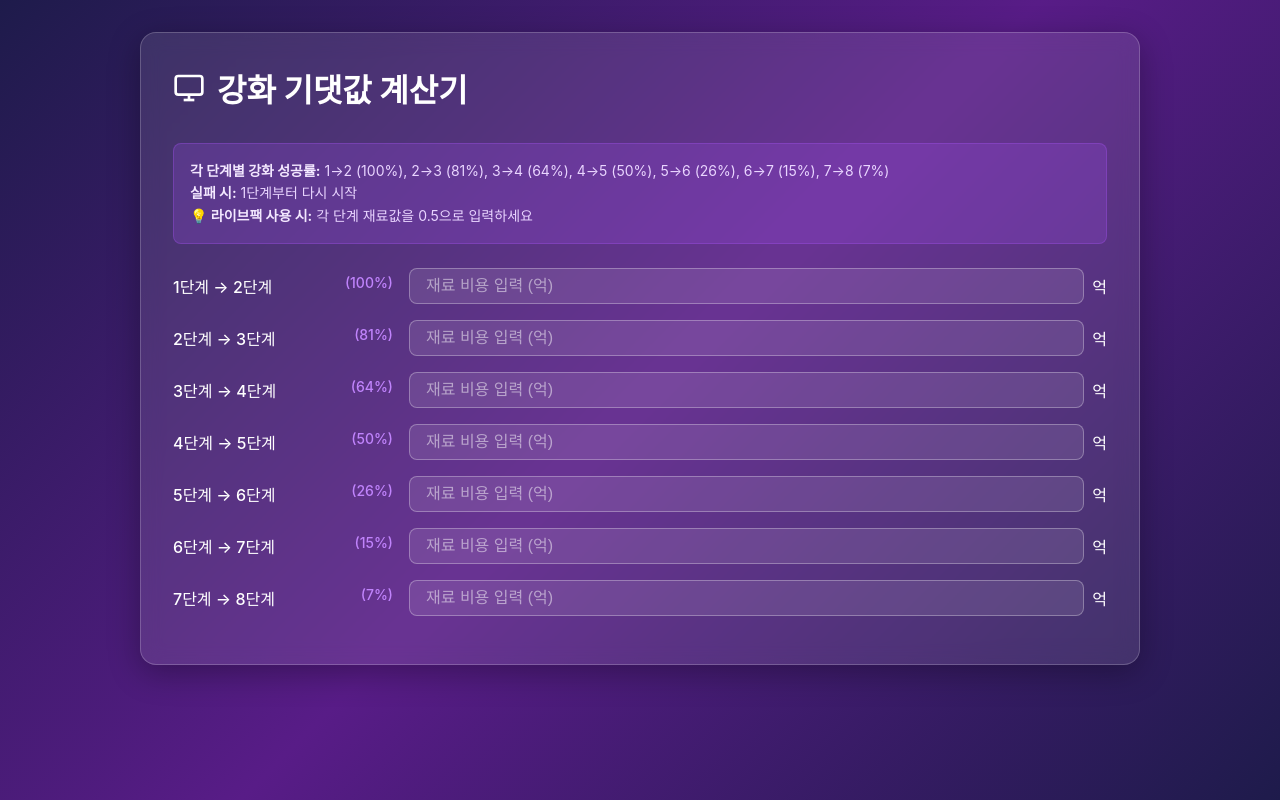
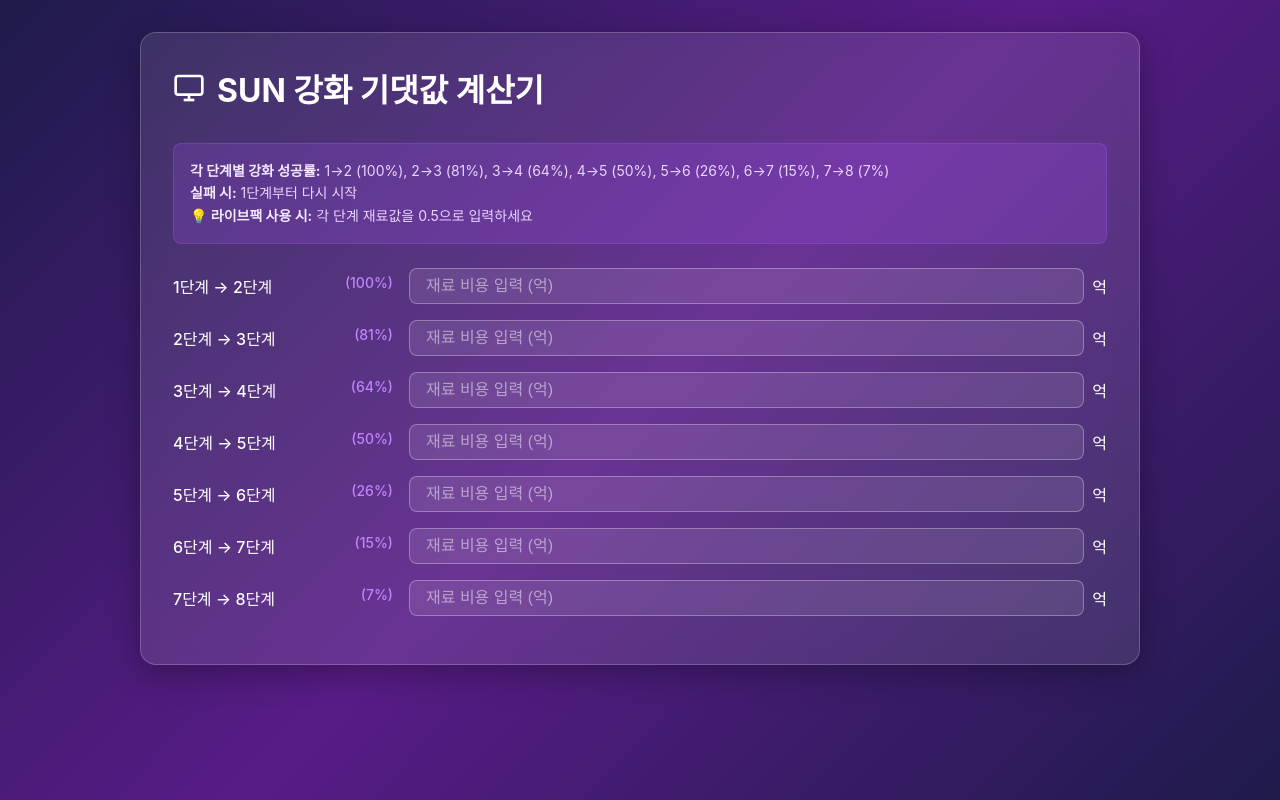
Before and after one commit to tnsenqndi333/-, a plain HTML site: page index.html in a window 1280 px wide. Drawn offline with Linux system fonts and the light colour scheme.

Commit message:
Update index.html

```diff
--- a/index.html
+++ b/index.html
@@ -369,7 +369,7 @@
                 <line x1="8" y1="21" x2="16" y2="21"></line>
                 <line x1="12" y1="17" x2="12" y2="21"></line>
             </svg>
-            강화 기댓값 계산기
+            SUN 강화 기댓값 계산기
         </h1>
 
         <div class="info-box">
```
